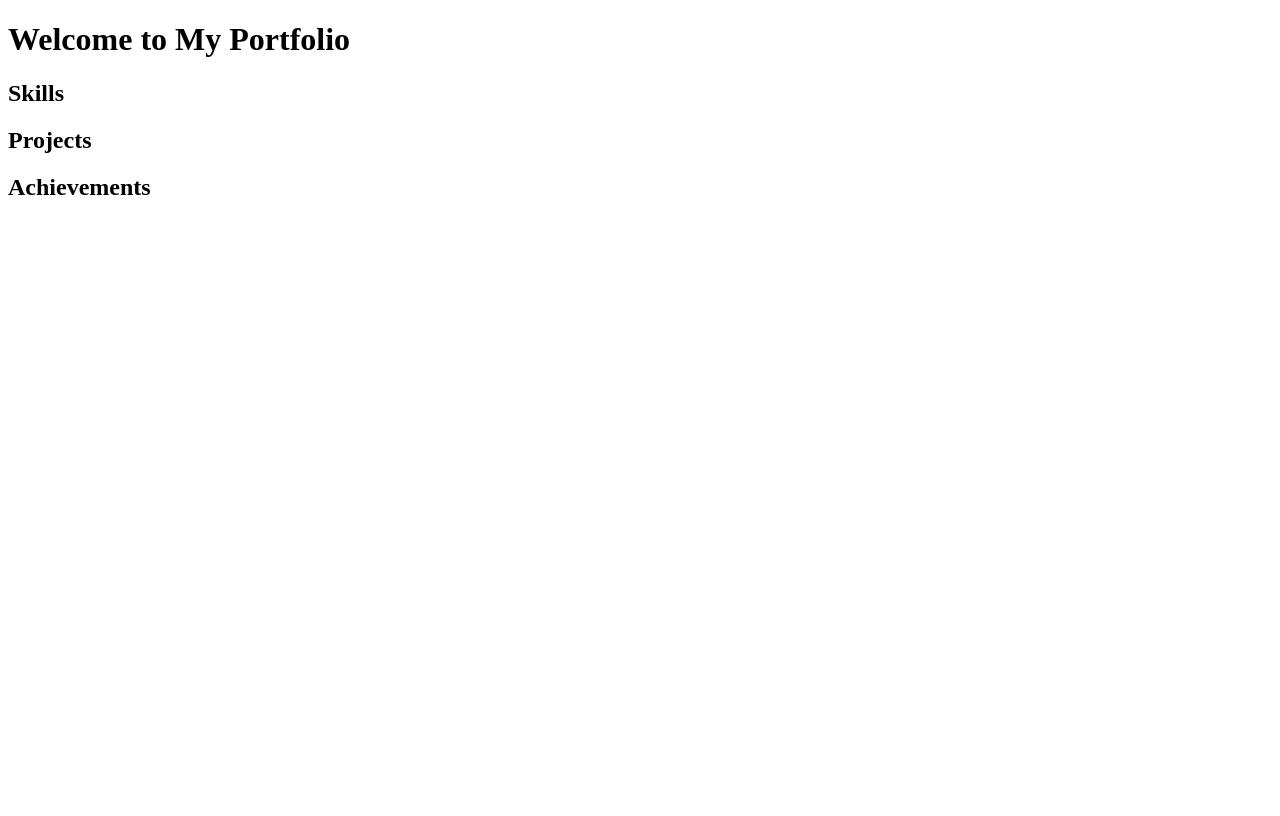
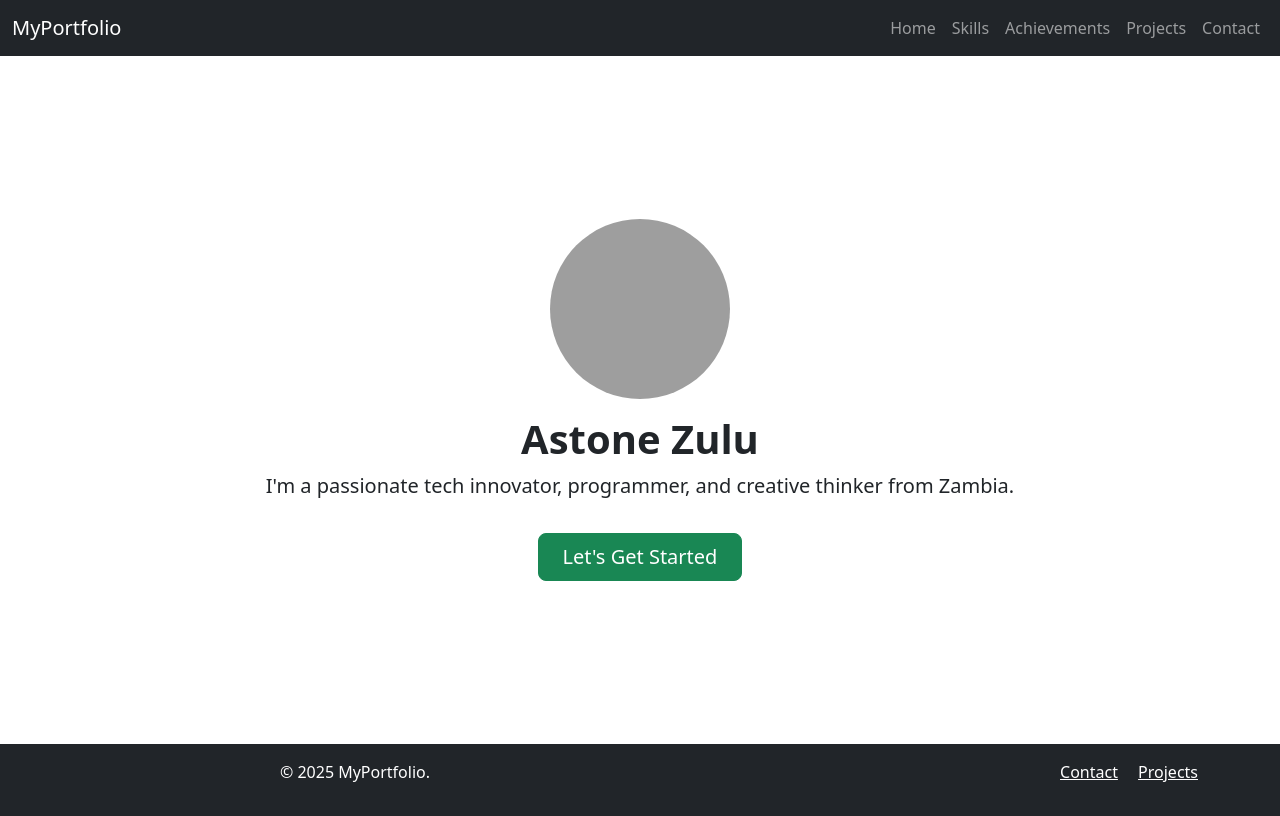
Before and after one commit to 20-zulu-astone/FUTURE_FS_01, a Django app: page /home/ in a window 1280 px wide. Before the commit the page ends 195 px from the top, so only its background shows below. Run offline with Django 5.2, Linux system fonts and the light colour scheme; data that the repository does not hold is empty; some libraries are stand-ins or nearby versions; grey boxes are pictures that could not be loaded.

Commit message:
I added a home page with my profile, nav and footer

```diff
--- a/main/views.py
+++ b/main/views.py
@@ -1,5 +1,6 @@
 from django.shortcuts import render
 from .models import Skill, Project, Achievement
+
 
 def home(request):
     skills = Skill.objects.all()
@@ -8,7 +9,8 @@ def home(request):
     return render(request, 'home.html', {
         'skills': skills,
         'projects': projects,
-        'achievements': achievements
+        'achievements': achievements,
+        'current_year': 2025
     })
 
 # Create your views here.
--- /dev/null
+++ b/templates/base.html
@@ -0,0 +1,29 @@
+{% load static %}
+<!DOCTYPE html>
+<html lang="en">
+<head>
+  <meta charset="UTF-8">
+  <title>{% block title %}My Portfolio{% endblock %}</title>
+
+  <!-- Bootstrap CSS -->
+  <link rel="stylesheet" href="{% static 'css/bootstrap.min.css' %}">
+  <link rel="stylesheet" href="{% static 'css/style.css' %}">
+</head>
+<body class="d-flex flex-column min-vh-100">
+
+  {% include 'nav.html' %}
+
+  <!-- Main Content -->
+  <main class="flex-grow-1">
+    <div class="container py-4">
+      {% block content %}
+      {% endblock %}
+    </div>
+  </main>
+
+  {% include 'footer.html' %}
+
+  <!-- Bootstrap JS -->
+  <script src="{% static 'js/bootstrap.bundle.min.js' %}"></script>
+</body>
+</html>
--- /dev/null
+++ b/templates/footer.html
@@ -0,0 +1,15 @@
+<!-- footer.html -->
+<footer class="bg-dark text-white py-3 mt-auto">
+  <div class="container text-center">
+    <div class="row">
+      <div class="col-md-6">
+       <!-- <p>&copy; 2025 MyPortfolio. All rights reserved.</p> -->
+        <p>&copy; {{ current_year}} MyPortfolio.</p>
+      </div>
+      <div class="col-md-6 text-md-end">
+        <a href="#contact" class="text-white me-3">Contact</a>
+        <a href="#projects" class="text-white">Projects</a>
+      </div>
+    </div>
+  </div>
+</footer>
--- a/templates/home.html
+++ b/templates/home.html
@@ -1,39 +1,29 @@
-<!DOCTYPE html>
-<html>
-<head>
-    <title>My Portfolio</title>
-</head>
-<body>
-    <h1>Welcome to My Portfolio</h1>
+{% extends 'base.html' %}
+{% load static %}
 
-    <h2>Skills</h2>
-    <ul>
-        {% for skill in skills %}
-            <li>{{ skill.name }} - {{ skill.proficiency }}</li>
-        {% endfor %}
-    </ul>
+{% block title %}Home - My Portfolio{% endblock %}
 
-    <h2>Projects</h2>
-    <ul>
-        {% for project in projects %}
-            <li>
-                <strong>{{ project.title }}</strong><br>
-                {{ project.description }}<br>
-                {% if project.link %}
-                    <a href="{{ project.link }}">View Project</a>
-                {% endif %}
-            </li>
-        {% endfor %}
-    </ul>
+{% block content %}
+<div class="d-flex justify-content-center align-items-center" style="min-height: 80vh;">
+  <div class="text-center">
 
-    <h2>Achievements</h2>
-    <ul>
-        {% for achievement in achievements %}
-            <li>
-                <strong>{{ achievement.title }}</strong> ({{ achievement.date }})<br>
-                {{ achievement.description }}
-            </li>
-        {% endfor %}
-    </ul>
-</body>
-</html>
+    <!-- Profile Image -->
+    <img src="{% static 'images/Astone Profile.jpg' %}" alt="My Photo"
+         class="rounded-circle img-fluid" style="width: 180px; height: 180px; object-fit: cover;">
+
+    <!-- Name -->
+    <h1 class="mt-3 fw-bold">Astone Zulu</h1>
+
+    <!-- Intro Info -->
+    <p class="lead mt-2">
+      I'm a passionate tech innovator, programmer, and creative thinker from Zambia.
+    </p>
+
+    <!-- Call to Action Button -->
+    <a href="#projects" class="btn btn-success btn-lg mt-3 px-4 py-2">
+      Let's Get Started
+    </a>
+
+  </div>
+</div>
+{% endblock %}
--- /dev/null
+++ b/templates/nav.html
@@ -0,0 +1,29 @@
+<!-- nav.html -->
+<nav class="navbar navbar-expand-lg navbar-dark bg-dark">
+  <div class="container-fluid">
+    <a class="navbar-brand" href="{% url 'home' %}">MyPortfolio</a>
+    <button class="navbar-toggler" type="button" data-bs-toggle="collapse" data-bs-target="#navbarNav">
+      <span class="navbar-toggler-icon"></span>
+    </button>
+
+    <div class="collapse navbar-collapse" id="navbarNav">
+      <ul class="navbar-nav ms-auto">
+        <li class="nav-item">
+          <a class="nav-link" href="{% url 'home' %}">Home</a>
+        </li>
+        <li class="nav-item">
+          <a class="nav-link" href="#skills">Skills</a>
+        </li>
+        <li class="nav-item">
+          <a class="nav-link" href="#achievements">Achievements</a>
+        </li>
+        <li class="nav-item">
+          <a class="nav-link" href="#projects">Projects</a>
+        </li>
+        <li class="nav-item">
+          <a class="nav-link" href="#contact">Contact</a>
+        </li>
+      </ul>
+    </div>
+  </div>
+</nav>
```
Also changed, not shown: portfolio/settings.py (+7 -0 lines).
